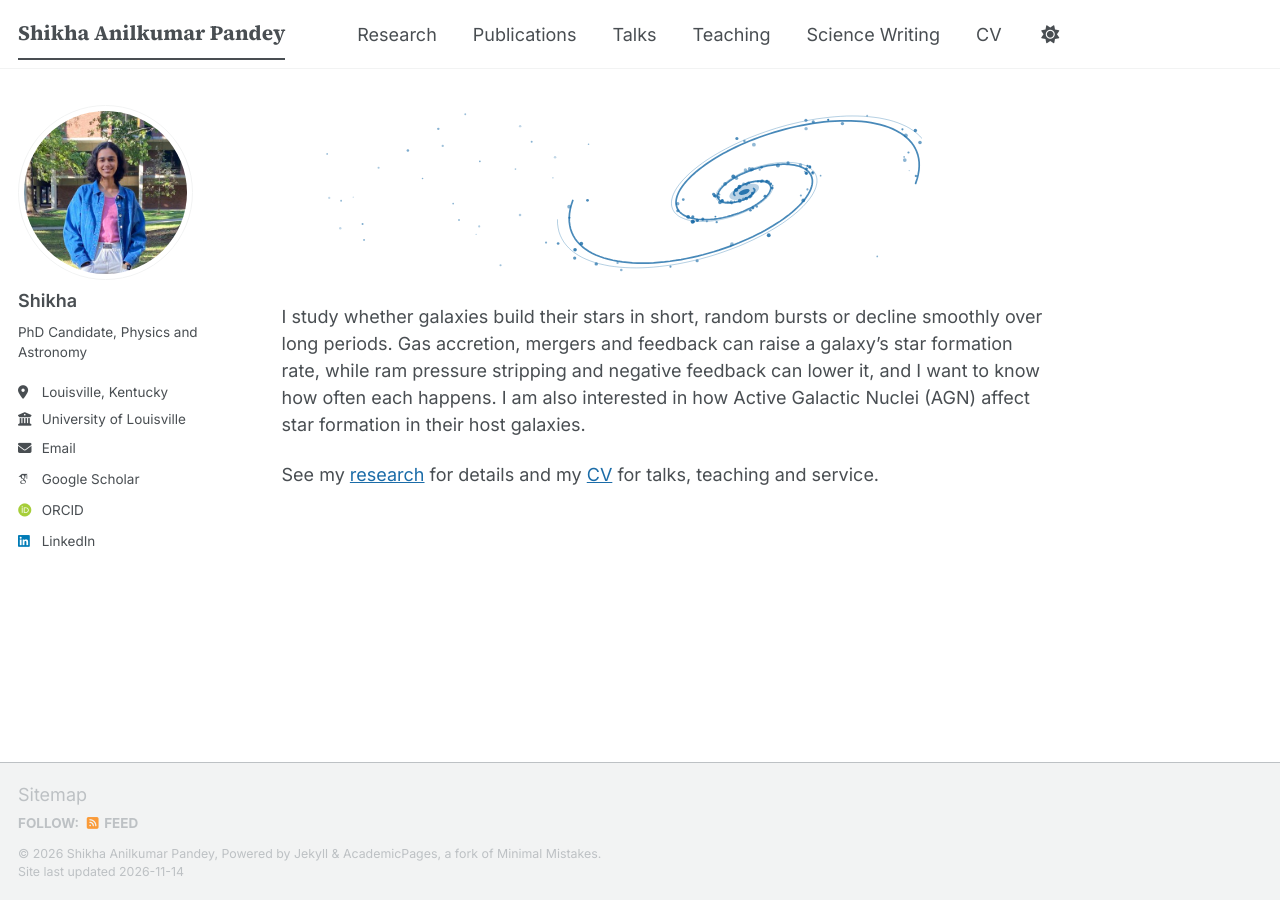
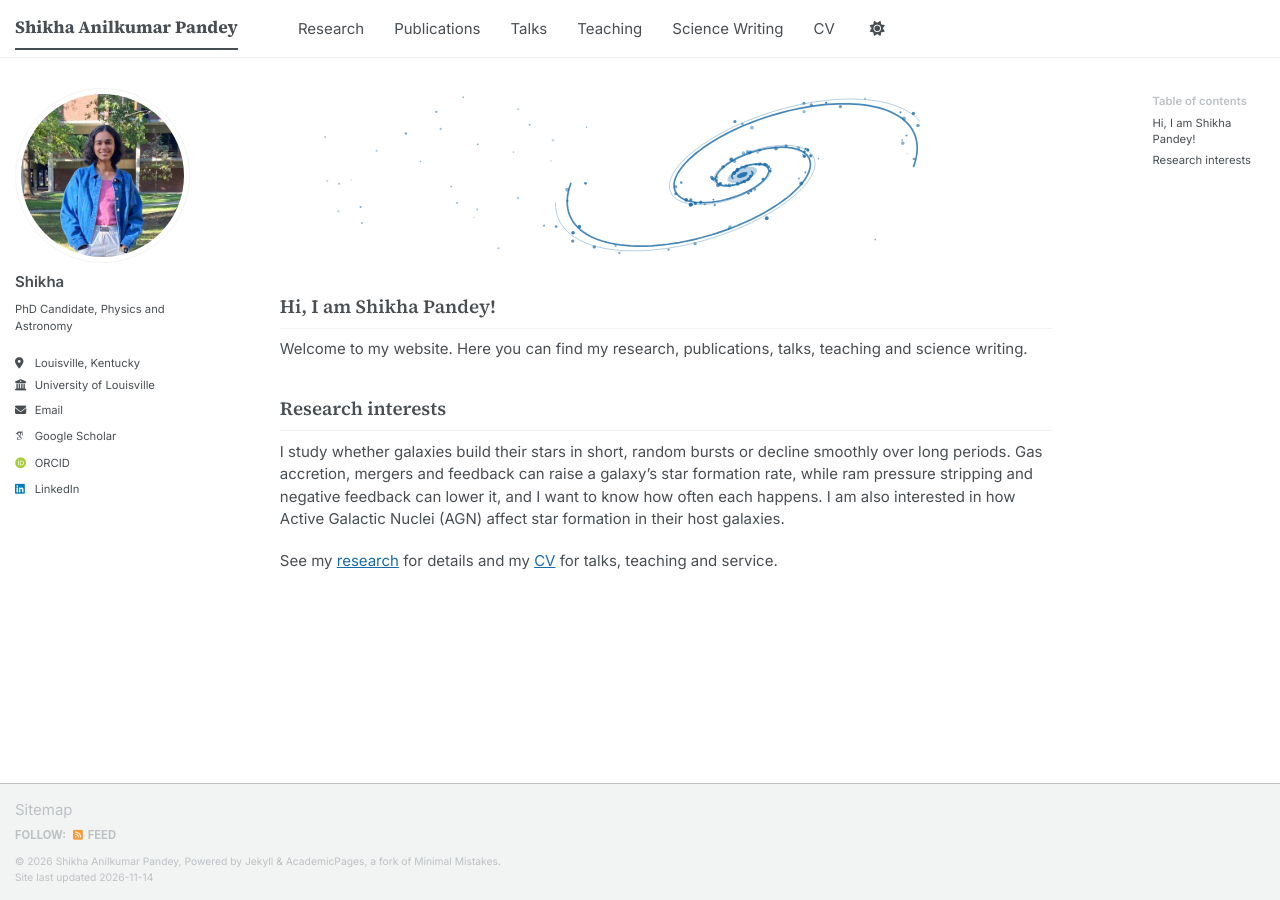
Before and after one commit to pshikha/pshikha.github.io, a Jekyll site: the page built from _pages/about.md, in a window 1280 px wide. Built offline with Jekyll 4.4.1, drawn with Linux system fonts in a browser that asks for light colours; some web fonts are replaced; a script bundle is joined from its source files by our own code; library files that are not in the unit come from our copies.

Commit message:
Home: greeting, Research interests and a right-hand table of contents; smaller text
- Home page now starts with "Hi, I am Shikha Pandey!", then Research interests
- Add a table of contents at the right for pages that set `toc: true` (shown on screens 1200px and wider)
- Base text size 15px (was the 16px browser default)

Co-Authored-By: Claude Sonnet 5.5 <noreply@anthropic.com>

```diff
--- /dev/null
+++ b/_includes/toc-right.html
@@ -0,0 +1,20 @@
+{% comment %}
+  Table of contents shown at the right of a page that sets `toc: true` in its front matter.
+  It lists every level-2 heading (##) of the page.
+{% endcomment %}
+{% if page.toc %}
+  {% assign toc_parts = content | split: '<h2 id="' %}
+  {% if toc_parts.size > 1 %}
+  <aside class="page__toc" aria-label="Table of contents">
+    <p class="page__toc-title">Table of contents</p>
+    <ul>
+      {% for part in toc_parts offset:1 %}
+        {% assign pieces = part | split: '">' %}
+        {% assign toc_id = pieces[0] %}
+        {% assign toc_text = pieces[1] | split: '</h2>' | first | strip_html %}
+        <li><a href="#{{ toc_id }}">{{ toc_text }}</a></li>
+      {% endfor %}
+    </ul>
+  </aside>
+  {% endif %}
+{% endif %}
--- a/_layouts/single.html
+++ b/_layouts/single.html
@@ -22,6 +22,8 @@ layout: default
     {% if page.excerpt %}<meta itemprop="description" content="{{ page.excerpt | markdownify | strip_html | strip_newlines | escape_once }}">{% endif %}
     {% if page.date %}<meta itemprop="datePublished" content="{{ page.date | date: "%B %d, %Y" }}">{% endif %}
     {% if page.modified %}<meta itemprop="dateModified" content="{{ page.modified | date: "%B %d, %Y" }}">{% endif %}
+
+    {% include toc-right.html %}
 
     <div class="page__inner-wrap">
       {% unless page.header.overlay_color or page.header.overlay_image %}
--- a/_pages/about.md
+++ b/_pages/about.md
@@ -8,6 +9,12 @@ redirect_from:
 
 <img class="home-banner" src="/images/header-galaxy.svg" alt="Line drawing of a spiral galaxy and stars">
 
+## Hi, I am Shikha Pandey!
+
+Welcome to my website. Here you can find my research, publications, talks, teaching and science writing.
+
+## Research interests
+
 I study whether galaxies build their stars in short, random bursts or decline smoothly over long periods. Gas accretion, mergers and feedback can raise a galaxy's star formation rate, while ram pressure stripping and negative feedback can lower it, and I want to know how often each happens. I am also interested in how Active Galactic Nuclei (AGN) affect star formation in their host galaxies.
 
 See my [research](/research/) for details and my [CV](/cv/) for talks, teaching and service.
--- a/_sass/layout/_base.scss
+++ b/_sass/layout/_base.scss
@@ -5,6 +5,8 @@ html {
   /* sticky footer fix */
   position: relative;
   min-height: 100%;
+  /* base text size (browser default is 16px); all other sizes scale from this */
+  font-size: 15px;
 }
 
 body {
--- a/_sass/layout/_page.scss
+++ b/_sass/layout/_page.scss
@@ -408,3 +408,48 @@
   height: auto;
   margin: 0 0 1.5em;
 }
+
+/* Table of contents at the right of the page (pages with `toc: true`) */
+.page {
+  position: relative;
+}
+
+.page__toc {
+  display: none;
+
+  @media (min-width: 1200px) {
+    display: block;
+    position: absolute;
+    top: 0.5em;
+    right: 0;
+    width: 10em;
+    font-size: $type-size-6;
+    line-height: 1.4;
+  }
+
+  .page__toc-title {
+    margin: 0 0 0.6em;
+    font-weight: 600;
+    color: var(--global-text-color-light);
+  }
+
+  ul {
+    margin: 0;
+    padding: 0;
+    list-style: none;
+  }
+
+  li {
+    margin: 0 0 0.5em;
+  }
+
+  a {
+    color: var(--global-text-color);
+    text-decoration: none;
+
+    &:hover {
+      color: var(--global-link-color);
+      text-decoration: underline;
+    }
+  }
+}
```
Also changed, not shown: other parts of _pages/about.md (+1 -0 lines).
